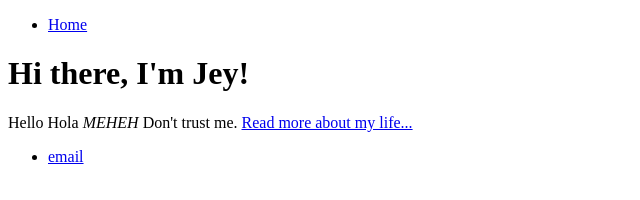
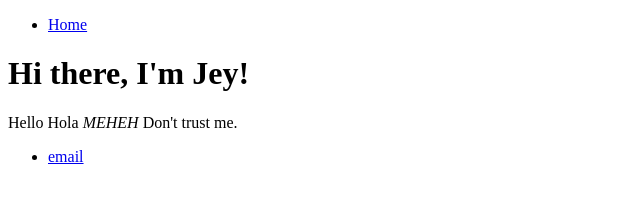
Before and after one commit to Jey97/jeyenth.github.io, a plain HTML site: page index.html in a window 1280 px wide. Shown: the whole page, without its empty margins (0-640 px from the left). Drawn offline with Linux system fonts and the light colour scheme.

Commit message:
Update index.html

```diff
--- a/index.html
+++ b/index.html
@@ -13,7 +13,7 @@
 		<div class="container">
     		<div class="blurb">
         		<h1>Hi there, I'm Jey!</h1>
-				<p>Hello Hola <em>MEHEH</em> Don't trust me. <a href="/about">Read more about my life...</a></p>
+				<p>Hello Hola <em>MEHEH</em> Don't trust me. </p>
     		</div><!-- /.blurb -->
 		</div><!-- /.container -->
 		<footer>
```
